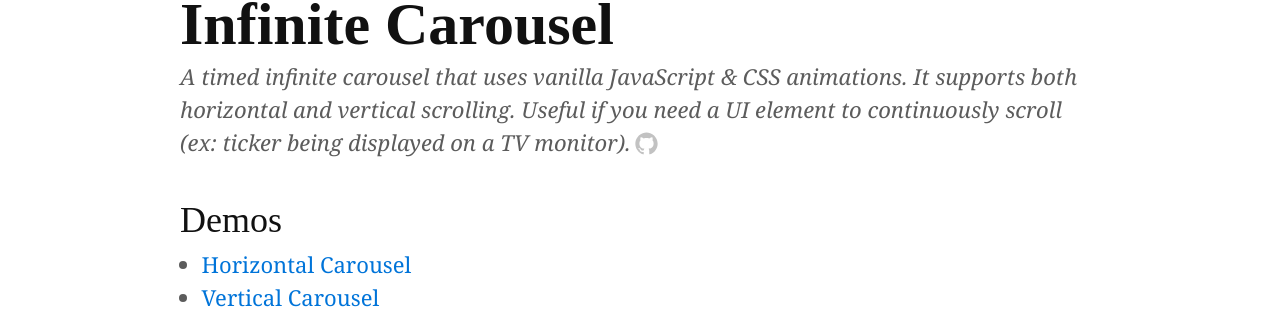
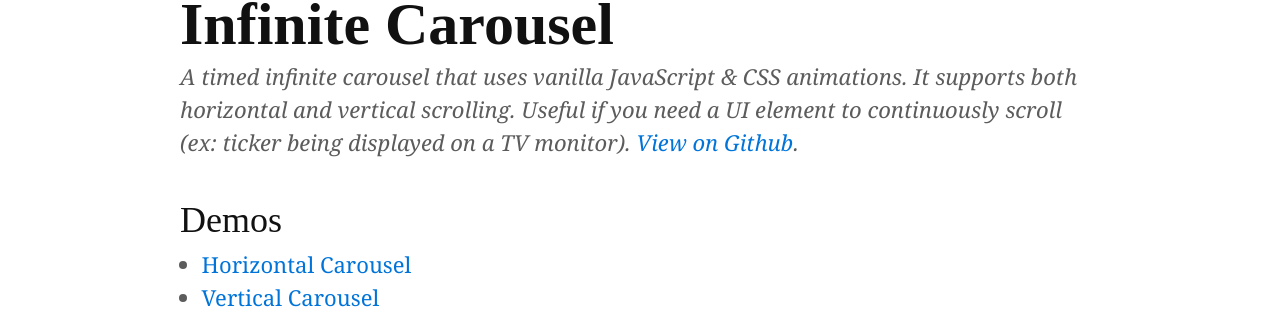
Before and after one commit to jonchretien/infinite-carousel-docs, a Jekyll site: the page built from index.md, in a window 1280 px wide. Shown: the part 121-443 px from the top of the page. Built offline with Jekyll 4.4.1, drawn with Linux system fonts in a browser that asks for light colours; some web fonts are replaced.

Commit message:
updated repo links

```diff
--- a/_includes/footer.html
+++ b/_includes/footer.html
@@ -1,4 +1,4 @@
 <footer class="site-footer">
   <p class="pull-left">Copyright <a href="{{ site.author_url }}">{{ site.author_name }}</a> <script>document.write(new Date().getFullYear());</script>.  All rights reserved.</p>
-  <p class="pull-right">View the project on <a href="{{ site.repo_url }}">Github</a>.</p>
+  <p class="pull-right">View the project on <a href="https://github.com/{{ site.github_username }}/{{ site.repo_name }}/">Github</a>.</p>
 </footer>
--- a/_includes/header.html
+++ b/_includes/header.html
@@ -1,22 +1,4 @@
 <header class="site-header">
   <h1 class="site-header-title"><a href="/infinite-carousel-docs/">Infinite Carousel</a></h1>
-  <p class="site-header-summary">A timed infinite carousel that uses vanilla JavaScript &amp; CSS animations. It supports both horizontal and vertical scrolling. Useful if you need a UI element to continuously scroll (ex: ticker being displayed on a TV monitor).</p>
-  {% if site.github_username %}
-    <a href="https://github.com/{{ site.github_username }}/{{ site.repo_name }}/">
-      <span class="icon github">
-        <svg version="1.1" class="github-icon-svg" xmlns="http://www.w3.org/2000/svg" xmlns:xlink="http://www.w3.org/1999/xlink" x="0px" y="0px"
-           viewBox="0 0 16 16" enable-background="new 0 0 16 16" xml:space="preserve">
-          <path fill-rule="evenodd" clip-rule="evenodd" fill="#C2C2C2" d="M7.999,0.431c-4.285,0-7.76,3.474-7.76,7.761
-          c0,3.428,2.223,6.337,5.307,7.363c0.388,0.071,0.53-0.168,0.53-0.374c0-0.184-0.007-0.672-0.01-1.32
-          c-2.159,0.469-2.614-1.04-2.614-1.04c-0.353-0.896-0.862-1.135-0.862-1.135c-0.705-0.481,0.053-0.472,0.053-0.472
-          c0.779,0.055,1.189,0.8,1.189,0.8c0.692,1.186,1.816,0.843,2.258,0.645c0.071-0.502,0.271-0.843,0.493-1.037
-          C4.86,11.425,3.049,10.76,3.049,7.786c0-0.847,0.302-1.54,0.799-2.082C3.768,5.507,3.501,4.718,3.924,3.65
-          c0,0,0.652-0.209,2.134,0.796C6.677,4.273,7.34,4.187,8,4.184c0.659,0.003,1.323,0.089,1.943,0.261
-          c1.482-1.004,2.132-0.796,2.132-0.796c0.423,1.068,0.157,1.857,0.077,2.054c0.497,0.542,0.798,1.235,0.798,2.082
-          c0,2.981-1.814,3.637-3.543,3.829c0.279,0.24,0.527,0.713,0.527,1.437c0,1.037-0.01,1.874-0.01,2.129
-          c0,0.208,0.14,0.449,0.534,0.373c3.081-1.028,5.302-3.935,5.302-7.362C15.76,3.906,12.285,0.431,7.999,0.431z"/>
-        </svg>
-      </span>
-    </a>
-  {% endif %}
+  <p class="site-header-summary">A timed infinite carousel that uses vanilla JavaScript &amp; CSS animations. It supports both horizontal and vertical scrolling. Useful if you need a UI element to continuously scroll (ex: ticker being displayed on a TV monitor). <a href="https://github.com/{{ site.github_username }}/{{ site.repo_name }}/">View on Github</a>.</p>
 </header>
--- a/css/main.css
+++ b/css/main.css
@@ -223,18 +223,6 @@ strong {
 }
 
 /*
- * Component: SVG Icons
- */
-
-.github-icon-svg {
-  display: inline-block;
-  width: 23px;
-  height: 23px;
-  position: relative;
-  top: 4px;
-}
-
-/*
  * Component: Code Highlighter
  */
 
```
